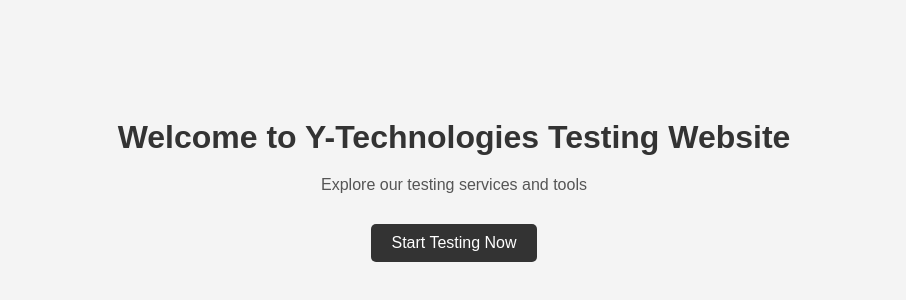
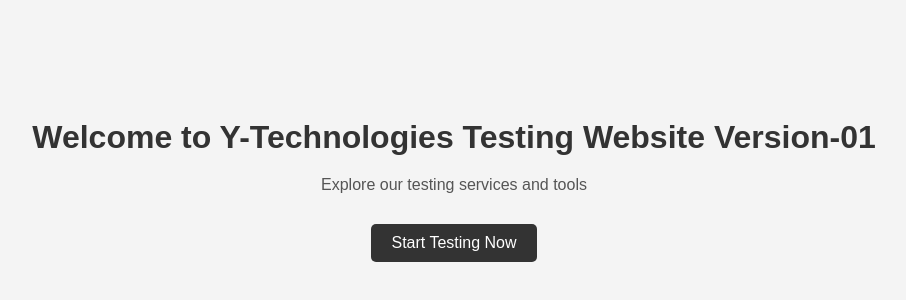
Before and after one commit to ytechnologies2019/Testing_Website, a plain HTML site: page index.html in a window 1280 px wide. Shown: the part 220-520 px from the top of the page, without its empty margins (186-1092 px from the left). Drawn offline with Linux system fonts and the light colour scheme.

Commit message:
Update index.html

```diff
--- a/index.html
+++ b/index.html
@@ -47,7 +47,7 @@
 </head>
 <body>
   <div class="container">
-    <h1>Welcome to Y-Technologies Testing Website</h1>
+    <h1>Welcome to Y-Technologies Testing Website Version-01 </h1>
     <p>Explore our testing services and tools</p>
     <a href="#">Start Testing Now</a>
   </div>
```
